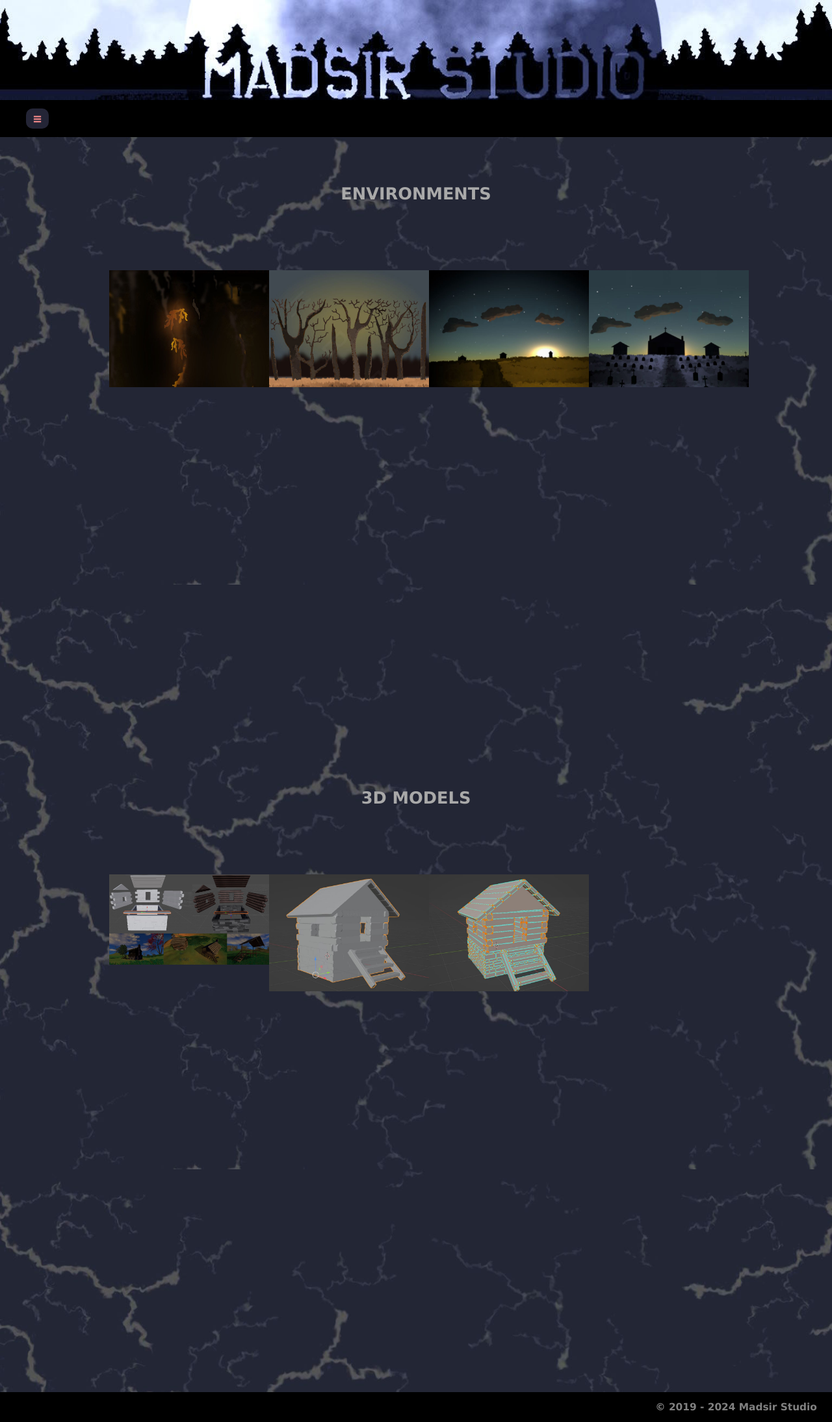
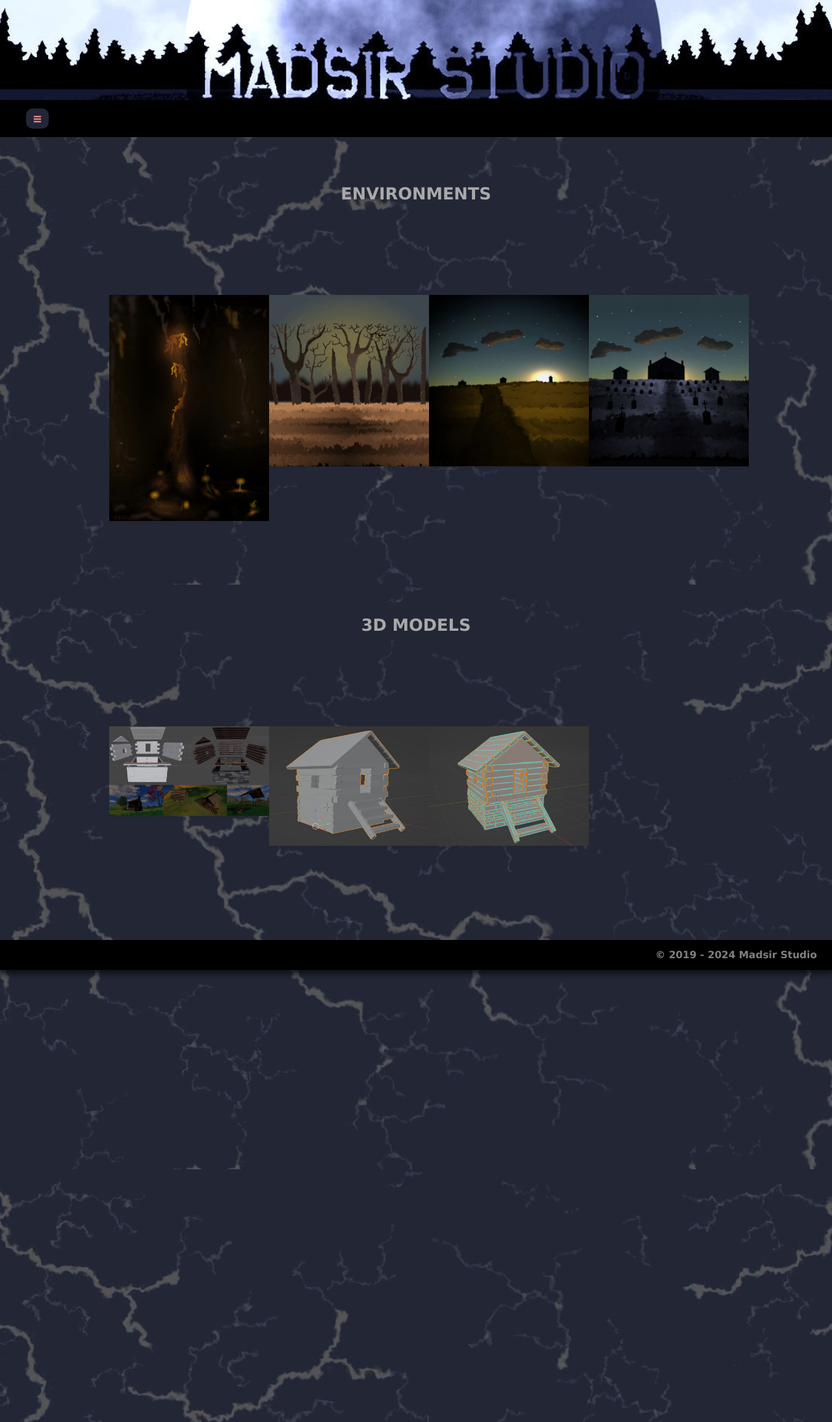
Before and after one commit to Madsir/madsirstudio.github.io, a Jekyll site: the page built from portfolio/index.html, in a window 1280 px wide. Shown: the whole page at 65% size. Built offline with Jekyll 4.4.1, drawn with Linux system fonts in a browser that asks for light colours.

Commit message:
Update index.html

```diff
--- a/portfolio/index.html
+++ b/portfolio/index.html
@@ -30,12 +30,12 @@ description: "RADNESS & MADNESS"
 .top
 {
   display: flex;
-  width: 80vw;
-  height: 80vh;
-  margin-top: 10vh;
+  width: 80%;
+  height: auto;
+  margin-top: 10%;
   margin-left: auto;
   margin-right: auto;
-  margin-bottom: 10vh;
+  margin-bottom: 10%;
 }
 .top ul
 {
@@ -60,8 +60,8 @@ description: "RADNESS & MADNESS"
   top: 0;
   left: 0;
   width: 100%;
-  height: auto;
-  background-color: #000;
+  height: 100%;
+  background-color: rgba(0,0,0, 0.1);
   content: '';
   color: white;
   opacity: 0.4;
@@ -84,6 +84,18 @@ description: "RADNESS & MADNESS"
   width: 100%;
   height: auto;
   overflow: hidden;
+}
+@media (max-width: 600px) {
+  .top
+  {
+    display: flex;
+    width: 80%;
+    height: auto;
+    margin-top: 2vh;
+    margin-left: auto;
+    margin-right: auto;
+    margin-bottom: 2vh;
+  }
 }
 .lightbox
 {
```
